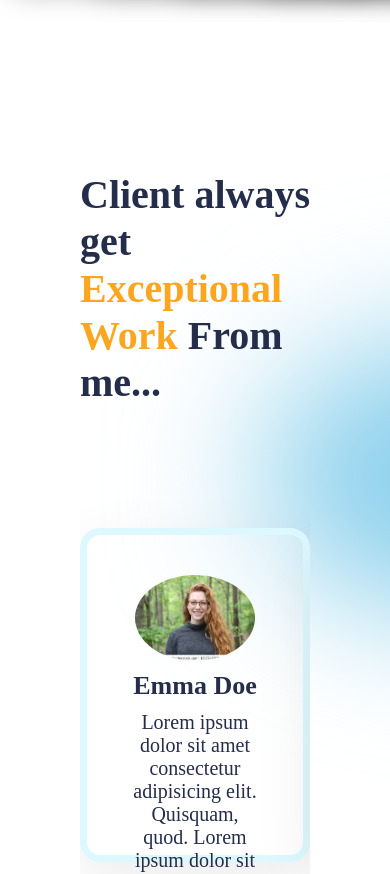
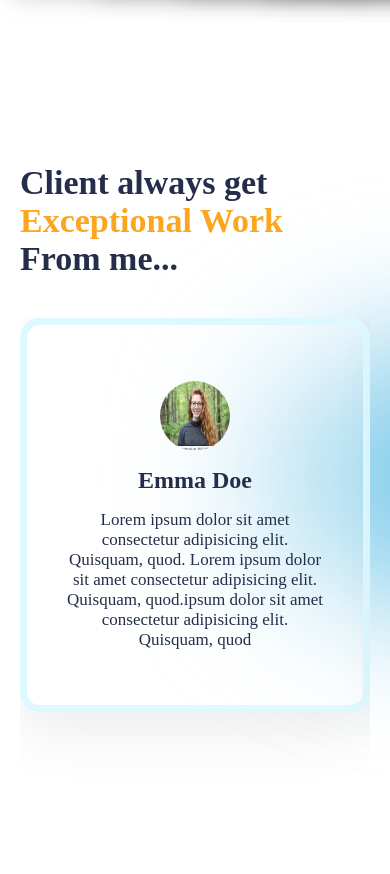
Before and after one commit to iamhuraira/portfolio, a React (Create React App) app: page / in a window 390 px wide. Shown: the part 4720-5594 px from the top of the page. Built offline with nearby package versions, Linux system fonts and the light colour scheme; a web font is replaced by a local one.

Commit message:
testimonial Responsive done

```diff
--- a/src/components/Testimonials/Testimonials.css
+++ b/src/components/Testimonials/Testimonials.css
@@ -1,4 +1,4 @@
-  .t-wrapper{
+  .t-wrapper {
     padding: 0 3rem 0 3rem;
     height: 100vh;
     display: flex;
@@ -9,27 +9,32 @@
     gap: 2rem;
     position: relative;
   }
-  .t-heading{
+
+  .t-heading {
     align-self: start;
 
   }
-  .t-heading>*{
+
+  .t-heading>* {
     font-size: 2rem;
     font-weight: bold;
   }
-  .t-heading span:nth-of-type(2){
+
+  .t-heading span:nth-of-type(2) {
     color: var(--orange);
   }
-  .t-blur1{
-    left:38rem;
+
+  .t-blur1 {
+    left: 38rem;
     top: 16rem;
   }
-  .t-blur2{
+
+  .t-blur2 {
     top: 10rem;
     left: 12rem;
   }
 
-  .testimonial{
+  .testimonial {
     display: flex;
     flex-direction: column;
     align-items: center;
@@ -42,32 +47,76 @@
     box-shadow: var(--boxShadow);
     border-radius: 20px;
   }
-  .testimonial>img{
+
+  .testimonial>img {
     height: 6rem;
     width: 6rem;
     border-radius: 100%;
   }
-  .testimonial span:nth-of-type(1){
+
+  .testimonial span:nth-of-type(1) {
     font-size: 1.3rem;
     font-weight: bold;
     padding-top: 10px;
     padding-bottom: 10px;
   }
 
-  .testimonial span:nth-of-type(2){
+  .testimonial span:nth-of-type(2) {
 
     color: var(--grey);
     text-align: center;
   }
-  .t-wrapper .swiper{
+
+  .t-wrapper .swiper {
     width: 100%;
     height: 59%;
   }
-  .t-wrapper .swiper-slide{
+
+  .t-wrapper .swiper-slide {
     display: flex;
     align-items: center;
     justify-content: center;
   }
 
-  .t-wrapper .swiper-pagination-bullet-active{
-    background: var(--orange);}
+  .t-wrapper .swiper-pagination-bullet-active {
+    background: var(--orange);
+  }
+
+  @media screen and (max-width: 480px) {
+    .t-wrapper {
+      padding: 0;
+    }
+
+    .t-heading>* {
+      font-size: 1.7rem;
+    }
+
+    .t-wrapper .swiper {
+      width: 100%;
+      height: 75%;
+    }
+
+    .t-wrapper .swiper-slide {
+      align-items: flex-start;
+    }
+
+    .testimonial {
+      height: 15rem;
+    }
+
+    .testimonial>img {
+      height: 3.5rem;
+      width: 3.5rem;
+
+    }
+
+    .testimonial span:nth-of-type(1) {
+      font-size: 1.2rem;
+      padding-top: 0px;
+      padding-bottom: 0px;
+    }
+
+    .testimonial span:nth-of-type(2) {
+      font-size: 0.85rem;
+    }
+  }
--- a/src/components/Testimonials/Testimonials.jsx
+++ b/src/components/Testimonials/Testimonials.jsx
@@ -17,7 +17,7 @@ const Testimonials = () => {
             img: profilepic1,
             name: "Emma Doe",
             review:
-                "Lorem ipsum dolor sit amet consectetur adipisicing elit. Quisquam, quod. Lorem ipsum dolor sit amet consectetur adipisicing elit. Quisquam, quod.",
+                "Lorem ipsum dolor sit amet consectetur adipisicing elit. Quisquam, quod. Lorem ipsum dolor sit amet consectetur adipisicing elit. Quisquam, quod.ipsum dolor sit amet consectetur adipisicing elit. Quisquam, quod",
         },
          {
              img: profilepic2,
@@ -64,6 +64,7 @@ const Testimonials = () => {
           <Swiper
               modules={[Pagination]}
               slidesPerView={1}
+              spaceBetween={20}
               pagination={{clickable: true}}
           >
               {
```
Also changed, not shown: src/img/profile1.jpg.
